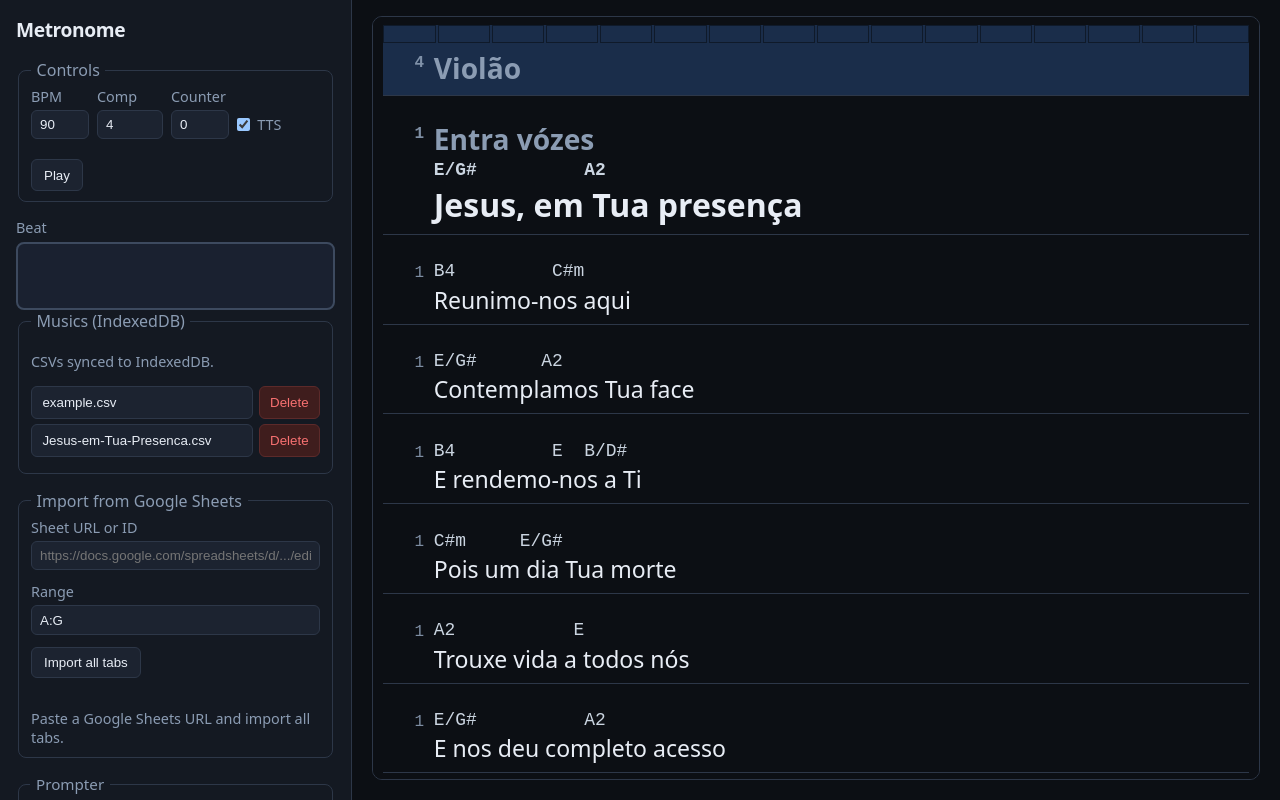
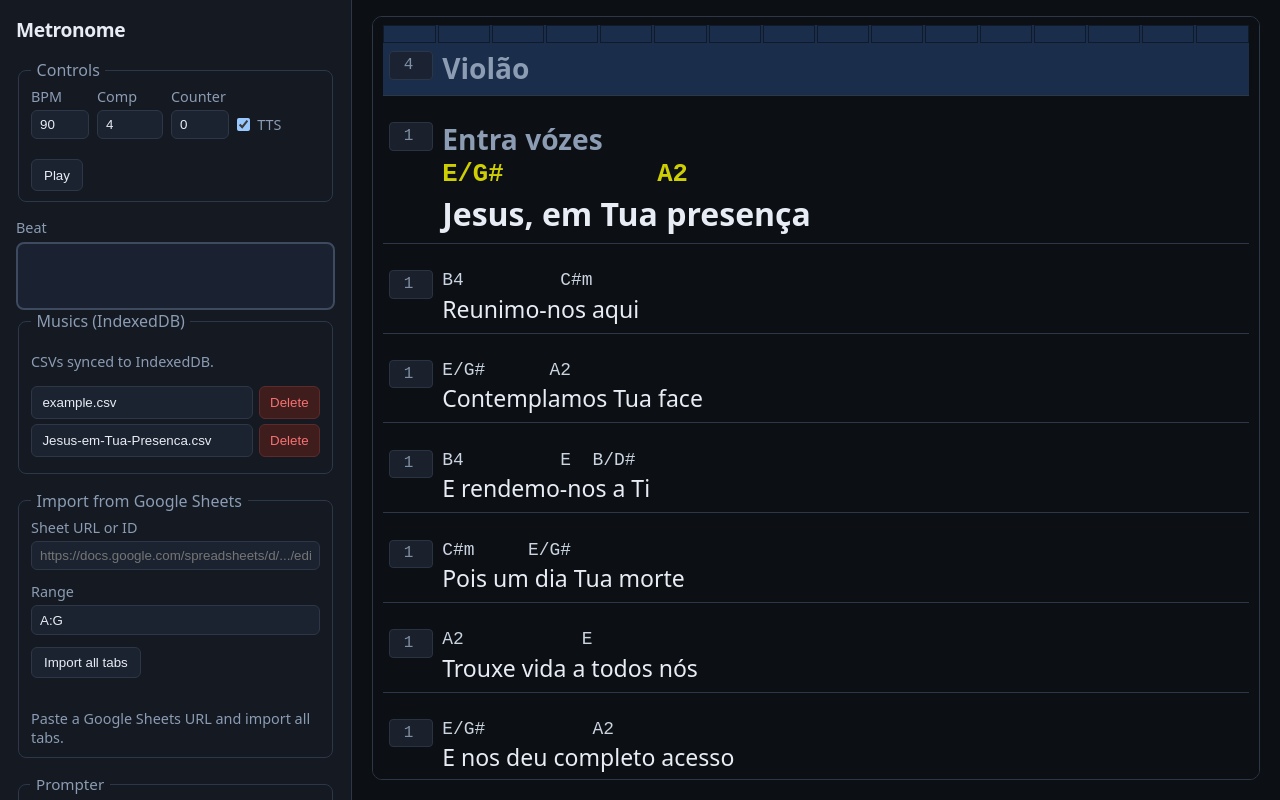
Before and after one commit to alvaroseparovich/band-prompter, a website built with Vite: page index.html in a window 1280 px wide. Both pictures are taken after a click on the button "example.csv". Built offline with nearby package versions, Linux system fonts and the light colour scheme.

Commit message:
CSS ui Adjustment

```diff
--- a/index.css
+++ b/index.css
@@ -193,8 +193,13 @@ button:active {
   color: var(--text-muted);
   opacity: 0.9;
   line-height: 1.45;
-  padding-top: 0.2rem;
+  padding: 0.1rem 0.2rem;
+  margin-top: 0.15rem;
+  border: 1px solid var(--border);
+  border-radius: 4px;
+  background: var(--surface-raised);
   z-index: 1;
+  width: 1em;
 }
 .lyric-row .lyric-main {
   position: relative;
@@ -223,7 +228,8 @@ button:active {
   background: var(--focus-row);
   transition: font-size 0.35s ease-out;
 }
-.lyric-row.focused + .lyric-row {
+.lyric-row.focused + .lyric-row,
+.lyric-row:has(+ .lyric-row.focused) {
   font-size: 2rem;
   font-weight: 600;
 }
--- a/src/main.ts
+++ b/src/main.ts
@@ -81,6 +81,31 @@ function beatsPerBar(): number {
 
 function totalBeatsForRow(row: StoredMusic["music_schema"][number]): number {
   return Math.max(1, barsForRow(row) * beatsPerBar());
+}
+
+function normalizeCompassosValue(raw: string): string {
+  const n = parseInt(raw, 10);
+  if (!Number.isFinite(n) || n < 1) return "1";
+  return String(Math.floor(n));
+}
+
+async function saveCompassosForRow(key: number, rawValue: string): Promise<void> {
+  if (!currentMusic) return;
+  const row = currentMusic.music_schema[key];
+  if (!row) return;
+  const normalized = normalizeCompassosValue(rawValue);
+  if (row.Compassos === normalized) return;
+  row.Compassos = normalized;
+  currentMusic.updatedAt = Date.now();
+  await putMusic(currentMusic);
+  if (activeKey === key) {
+    const activeRow = currentMusic.music_schema[activeKey];
+    if (activeRow) {
+      beatsElapsedInSegment = Math.min(beatsElapsedInSegment, totalBeatsForRow(activeRow));
+      handleBeatTransport();
+    }
+  }
+  renderPrompter();
 }
 
 function speakRowDescriptionOnStart(): void {
@@ -221,9 +246,28 @@ function renderPrompter(): void {
     }
     div.appendChild(progress);
 
-    const compassos = document.createElement("div");
+    const compassos = document.createElement("input");
     compassos.className = "lyric-compassos";
-    compassos.textContent = row.Compassos.trim() || "1";
+    compassos.type = "number";
+    compassos.min = "1";
+    compassos.step = "1";
+    compassos.value = normalizeCompassosValue(row.Compassos);
+    compassos.addEventListener("click", (e) => e.stopPropagation());
+    compassos.addEventListener("mousedown", (e) => e.stopPropagation());
+    compassos.addEventListener("keydown", (e) => {
+      e.stopPropagation();
+      if (e.key === "Enter") {
+        const input = e.currentTarget as HTMLInputElement;
+        void saveCompassosForRow(k, input.value);
+        input.blur();
+      }
+    });
+    compassos.addEventListener("change", () => {
+      void saveCompassosForRow(k, compassos.value);
+    });
+    compassos.addEventListener("blur", () => {
+      void saveCompassosForRow(k, compassos.value);
+    });
     div.appendChild(compassos);
 
     const content = document.createElement("div");
--- a/ui-v2.css
+++ b/ui-v2.css
@@ -140,16 +140,15 @@ body.ui-v2 .lyric-row .lyric-cifra {
   font-size: clamp(1rem, 1.4vw, 1.35rem);
 }
 
-body.ui-v2 .lyric-row.focused .lyric-letra{
-  font-size: clamp(2rem, 2.4vw, 2.75rem);
-}
-
-body.ui-v2 .lyric-row.focused + .lyric-row .lyric-letra{
+body.ui-v2 .lyric-row.focused .lyric-letra,
+body.ui-v2 .lyric-row:has(+ .lyric-row.focused) .lyric-letra,
+body.ui-v2 .lyric-row.focused + .lyric-row .lyric-letra {
   font-size: clamp(2rem, 2.4vw, 2.75rem);
 }
 
 body.ui-v2 .lyric-row.focused .lyric-cifra,
-body.ui-v2 .lyric-row.focused + .lyric-row > .lyric-cifra {
+body.ui-v2 .lyric-row.focused + .lyric-row .lyric-cifra,
+body.ui-v2 .lyric-row:has(+ .lyric-row.focused) .lyric-cifra {
   font-size: clamp(1.5rem, 2vw, 2.5rem);
   color: yellow;
   opacity: 0.8;
```
